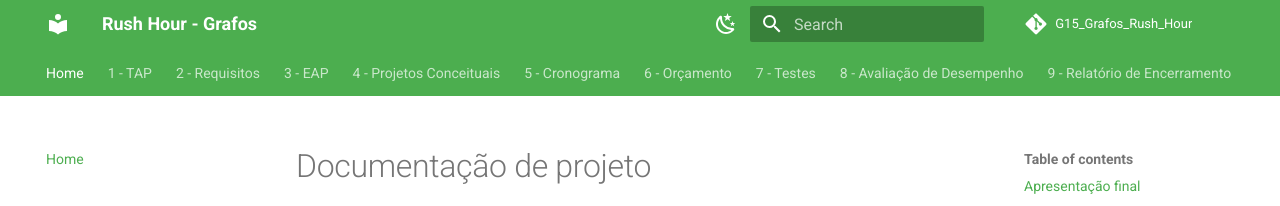
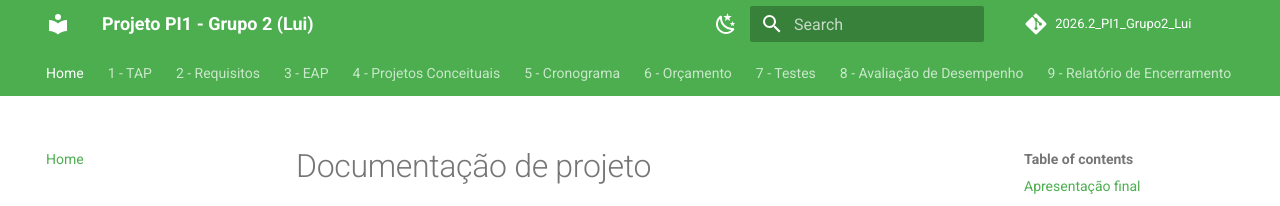
Before and after one commit to fcte-pi1/2026.2_PI1_Grupo2_Lui, an MkDocs documentation site: the page built from docs/README.md, in a window 1280 px wide. Shown: the top 206 px of the page. Built offline with MkDocs 1.6.1 and Material for MkDocs 9.7.7, drawn with Linux system fonts in a browser that asks for light colours; comment, search, counter and statistics services are not loaded.

Commit message:
docs: Correcao caminho GitPages

```diff
--- a/mkdocs.yml
+++ b/mkdocs.yml
@@ -1,9 +1,9 @@
-site_name: Rush Hour - Grafos
+site_name: Projeto PI1 - Grupo 2 (Lui)
 
-repo_url: https://github.com/projeto-de-algoritmos-2026/G15_Grafos_Rush_Hour
-repo_name: G15_Grafos_Rush_Hour
+repo_url: https://github.com/fcte-pi1/2026.2_PI1_Grupo2_Lui
+repo_name: 2026.2_PI1_Grupo2_Lui
 
-site_url: https://projeto-de-algoritmos-2026.github.io/G15_Grafos_Rush_Hour/
+site_url: https://fcte-pi1.github.io/2026.2_PI1_Grupo2_Lui/
 
 nav:
   - Home: README.md
```
